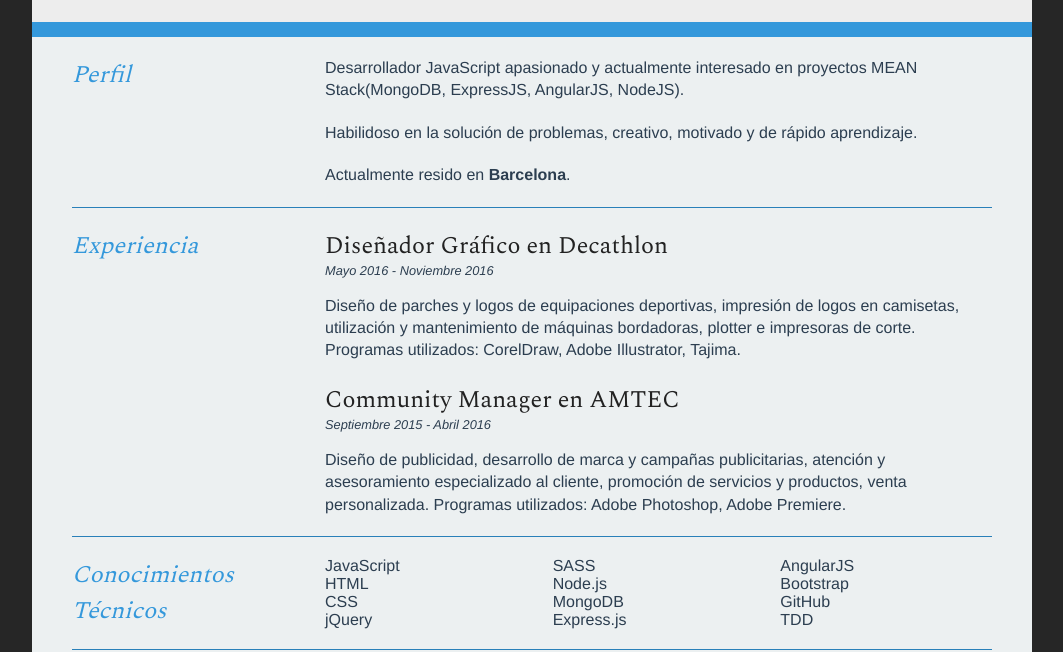
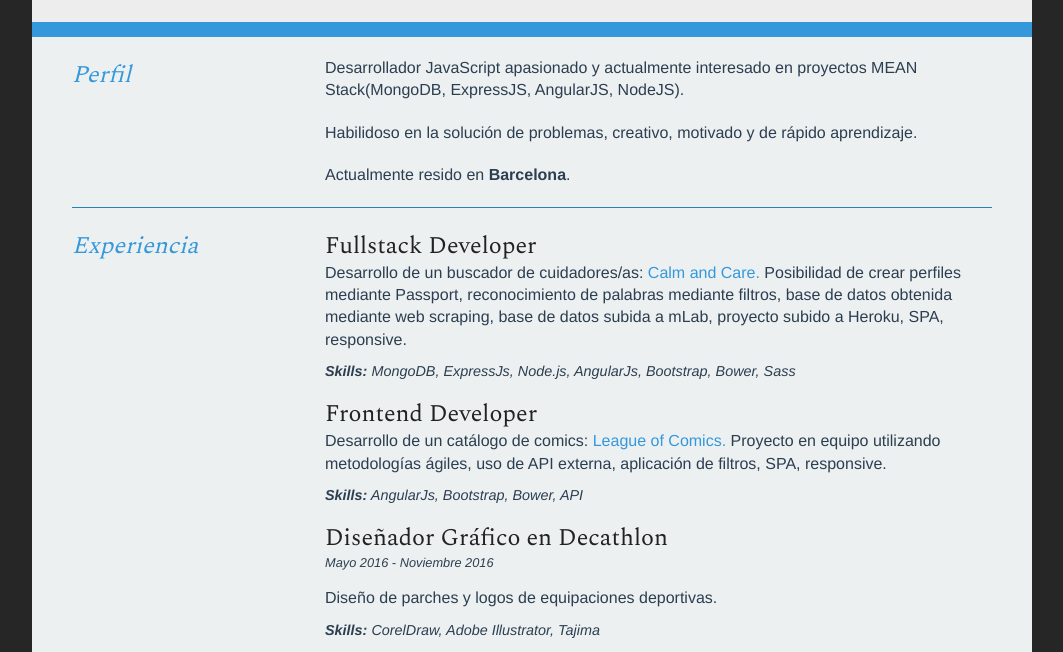
Before and after one commit to misan7/cv-sergio-morales, a plain HTML site: page index-es.html in a window 1280 px wide. Shown: the part 226-878 px from the top of the page, without its empty margins (108-1171 px from the left). Drawn offline with nearby package versions, Linux system fonts and the light colour scheme.

Commit message:
xp update

```diff
--- a/css/styles.css
+++ b/css/styles.css
@@ -116,6 +116,18 @@ section:last-child {
 	padding: 20px 0 10px;
 }
 
+.skills {
+	font-size: 0.9em;
+	font-style: italic;
+	margin-bottom: 15px;
+	margin-top: -10px;
+}
+
+.gitLinks {
+	color: #3498DB;
+	text-decoration: none;
+}
+
 .sectionTitle {
 	float: left;
 	width: 25%;
@@ -157,6 +169,10 @@ section:last-child {
 
 .keySkills ul li {
 	margin-bottom: 3px;
+}
+
+.keySkill1:hover {
+	cursor: crosshair;
 }
 
 @media all and (min-width: 721px) and (max-width: 1000px) {
--- a/index-es.html
+++ b/index-es.html
@@ -55,14 +55,26 @@
                 </div>
                 <div class="sectionContent">
                     <article>
+                        <h2>Fullstack Developer</h2>
+                        <p>Desarrollo de un buscador de cuidadores/as: <a class="gitLinks" href="https://github.com/misan7/caregivers-app" target="_blank">Calm and Care. </a>Posibilidad de crear perfiles mediante Passport, reconocimiento de palabras mediante filtros, base de datos obtenida mediante web scraping, base de datos subida a mLab, proyecto subido a Heroku, SPA, responsive.</p>
+                        <p class="skills"><strong>Skills:</strong> MongoDB, ExpressJs, Node.js, AngularJs, Bootstrap, Bower, Sass</p>
+                    </article>
+                    <article>
+                        <h2>Frontend Developer</h2>
+                        <p>Desarrollo de un catálogo de comics: <a class="gitLinks" href="https://misan7.github.io/league-of-comics-app/" target="_blank">League of Comics. </a> Proyecto en equipo utilizando metodologías ágiles, uso de API externa, aplicación de filtros, SPA, responsive. </p>
+                        <p class="skills"><strong>Skills:</strong> AngularJs, Bootstrap, Bower, API</p>
+                    </article>
+                    <article>
                         <h2>Diseñador Gráfico en Decathlon</h2>
                         <p class="subDetails">Mayo 2016 - Noviembre 2016</p>
-                        <p>Diseño de parches y logos de equipaciones deportivas, impresión de logos en camisetas, utilización y mantenimiento de máquinas bordadoras, plotter e impresoras de corte. Programas utilizados: CorelDraw, Adobe Illustrator, Tajima.</p>
+                        <p>Diseño de parches y logos de equipaciones deportivas.</p>
+                        <p class="skills"><strong>Skills:</strong> CorelDraw, Adobe Illustrator, Tajima</p>
                     </article>
                     <article>
                         <h2>Community Manager en AMTEC</h2>
                         <p class="subDetails">Septiembre 2015 - Abril 2016</p>
-                        <p>Diseño de publicidad, desarrollo de marca y campañas publicitarias, atención y asesoramiento especializado al cliente, promoción de servicios y productos, venta personalizada. Programas utilizados: Adobe Photoshop, Adobe Premiere.</p>
+                        <p>Diseño de publicidad, desarrollo de marca y campañas publicitarias; atención, venta y asesoramiento especializado al cliente.</p>
+                        <p class="skills"><strong>Skills:</strong> Adobe Photoshop, Adobe Premiere</p>
                     </article>
                 </div>
                 <div class="clear"></div>
@@ -73,18 +85,18 @@
                 </div>
                 <div class="sectionContent">
                     <ul class="keySkills">
-                        <li>JavaScript</li>
-                        <li>HTML</li>
-                        <li>CSS</li>
-                        <li>jQuery</li>
-                        <li>SASS</li>
-                        <li>Node.js</li>
-                        <li>MongoDB</li>
-                        <li>Express.js</li>
-                        <li>AngularJS</li>
-                        <li>Bootstrap</li>
-                        <li>GitHub</li>
-                        <li>TDD</li>
+                        <li class="keySkill1">JavaScript</li>
+                        <li class="keySkill2">HTML</li>
+                        <li class="keySkill3">CSS</li>
+                        <li class="keySkill4">AngularJS</li>
+                        <li class="keySkill5">MongoDB</li>
+                        <li class="keySkill6">Node.js</li>
+                        <li class="keySkill7">Express.js</li>
+                        <li class="keySkill8">jQuery</li>
+                        <li class="keySkill9">SASS</li>
+                        <li class="keySkill10">Bootstrap</li>
+                        <li class="keySkill11">GitHub</li>
+                        <li class="keySkill12">TDD</li>
                     </ul>
                 </div>
                 <div class="clear"></div>
```
Also changed, not shown: index.html (+24 -12 lines).
